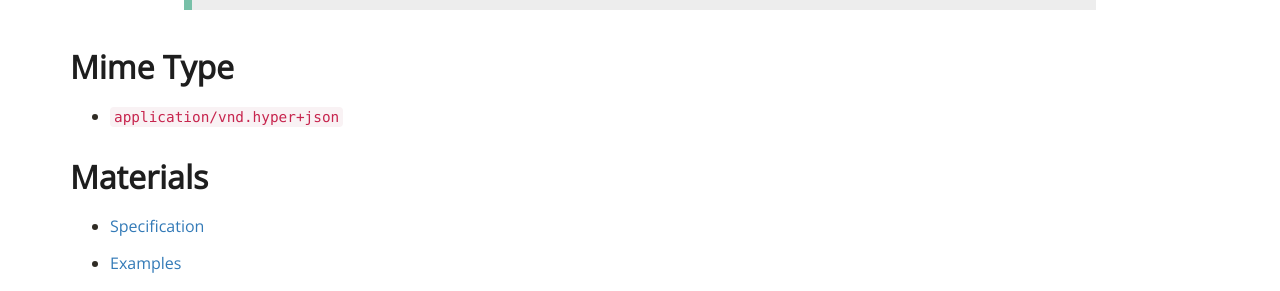
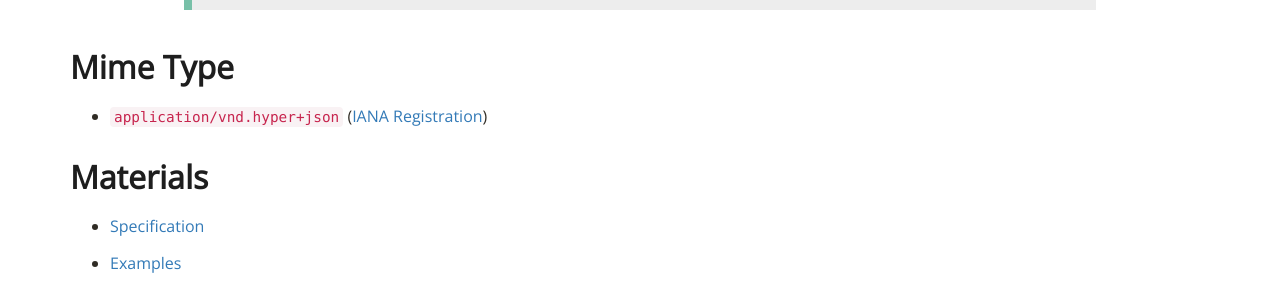
Before and after one commit to inadarei/hyper, a Jekyll site: the page built from index.md, in a window 1280 px wide. Shown: the part 455-746 px from the top of the page. Built offline with Jekyll 4.4.1, drawn with Linux system fonts in a browser that asks for light colours; nearby versions of some CDN libraries.

Commit message:
link to IANA registration on the homepage

```diff
--- a/index.md
+++ b/index.md
@@ -9,7 +9,7 @@ title: Hyper - Foundational Hypermedia Type
 
 ## Mime Type
 
--  `application/vnd.hyper+json`
+-  `application/vnd.hyper+json` ([IANA Registration](https://www.iana.org/assignments/media-types/application/vnd.hyper+json))
 
 ## Materials
 
```
